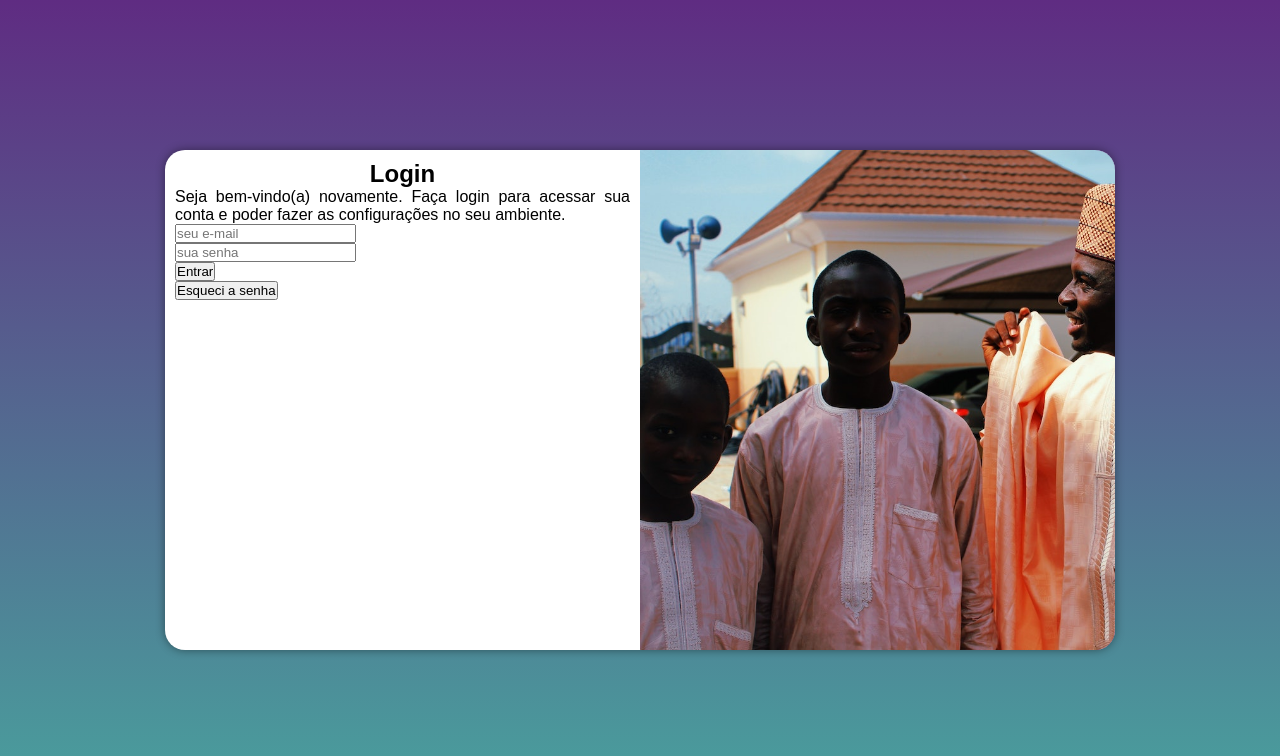
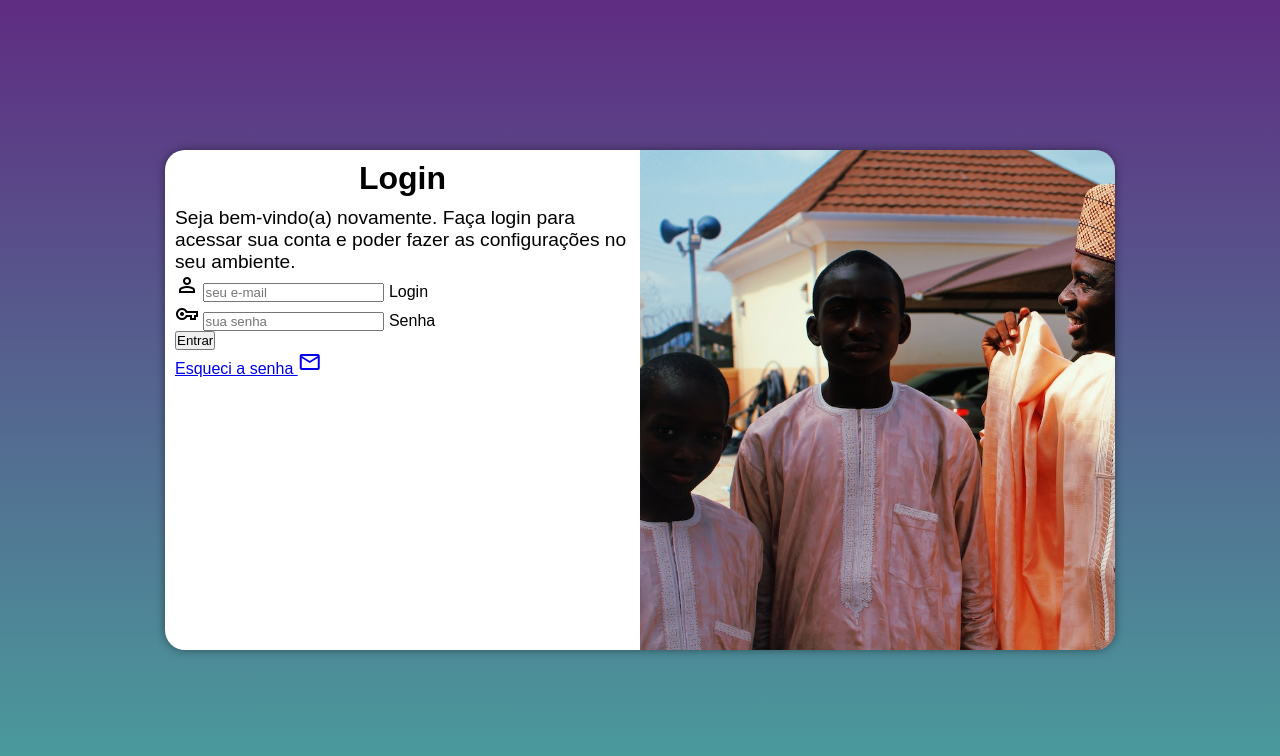
Before and after one commit to locideran/projeto-login, a plain HTML site: page index.html in a window 1280 px wide. Drawn offline with nearby package versions, Linux system fonts and the light colour scheme.

Commit message:
atualizando o form

```diff
--- a/estilos/media-queries.css
+++ b/estilos/media-queries.css
@@ -42,4 +42,12 @@
         float: left;
         width: 50%;
     }
+
+    div#formulario > h1 {
+        font-size: 2em;
+    }
+
+    div#formulario > p {
+        font-size: 1.2em;
+    }
 }
--- a/estilos/style.css
+++ b/estilos/style.css
@@ -58,8 +58,10 @@ section#login > div#formulario {
 
 div#formulario > h1 {
     text-align: center;
+    margin-bottom: 10px;
 }
 
 div#formulario > p {
-    text-align: justify;
+    font-size: 0.8em;
+
 }
--- a/index.html
+++ b/index.html
@@ -4,6 +4,7 @@
     <meta charset="UTF-8">
     <meta name="viewport" content="width=device-width, initial-scale=1.0">
     <title>Login</title>
+    <link rel="stylesheet" href="https://fonts.googleapis.com/css2?family=Material+Symbols+Outlined:opsz,wght,FILL,GRAD@48,400,0,0" />
     <link rel="stylesheet" href="estilos/style.css">
     <link rel="stylesheet" href="estilos/media-queries.css">
 </head>
@@ -16,11 +17,26 @@
             <div id="formulario">
                 <h1>Login</h1>
                 <p>Seja bem-vindo(a) novamente. Faça login para acessar sua conta e poder fazer as configurações no seu ambiente.</p>
-                <form action="login.php" method="post">
-                    <input type="email" name="email" id="iemail" autocomplete="on" placeholder="seu e-mail"><br>
-                    <input type="password" name="senha" id="isenha" placeholder="sua senha"><br>
+                <form action="login.php" method="post" autocomplete="on">
+                    <div class="campo">
+                        <span class="material-symbols-outlined">
+                            person
+                            </span>
+                        <input type="email" name="email" id="iemail" autocomplete="email" placeholder="seu e-mail" required maxlength="30">
+                        <label for="ilogin">Login</label>
+                    </div>
+
+                    <div class="campo">
+                        <span class="material-symbols-outlined">
+                            vpn_key
+                            </span>
+                        <input type="password" name="senha" id="isenha" placeholder="sua senha" autocomplete="current-password" required minlength="8" maxlength="15">
+                        <label for="isenha">Senha</label>
+                    </div>
                     <input type="submit" value="Entrar"><br>
-                    <input type="submit" value="Esqueci a senha">
+                    <a href="esqueci.html">Esqueci a senha <span class="material-symbols-outlined">
+                        mail
+                        </span></a>
                 </form>
             </div>
         </section>
```
